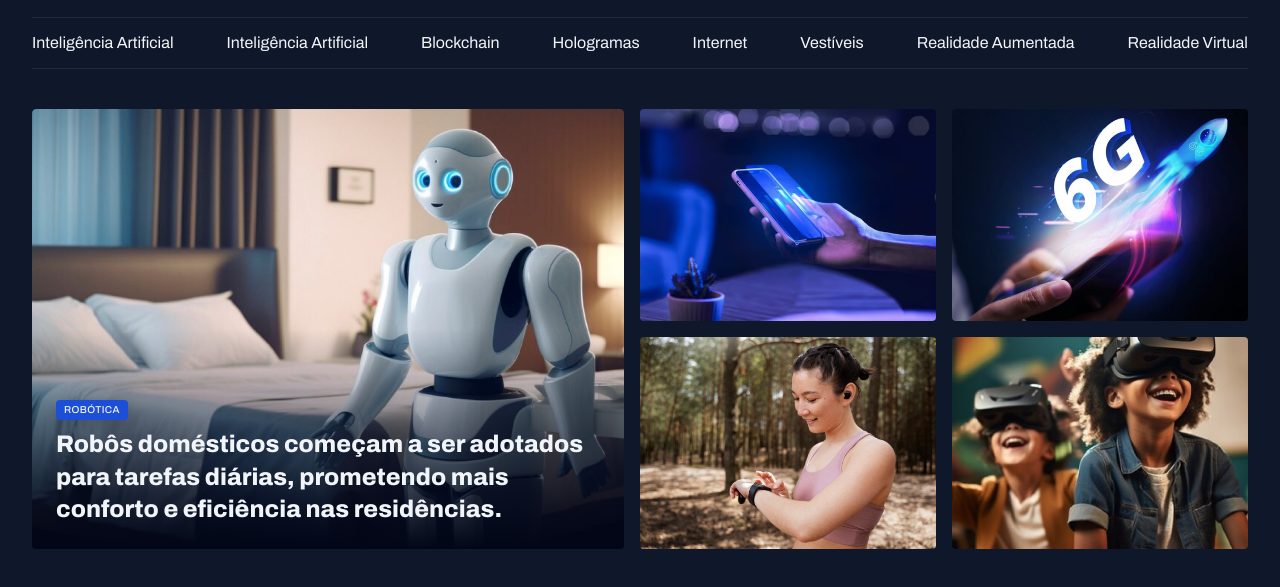
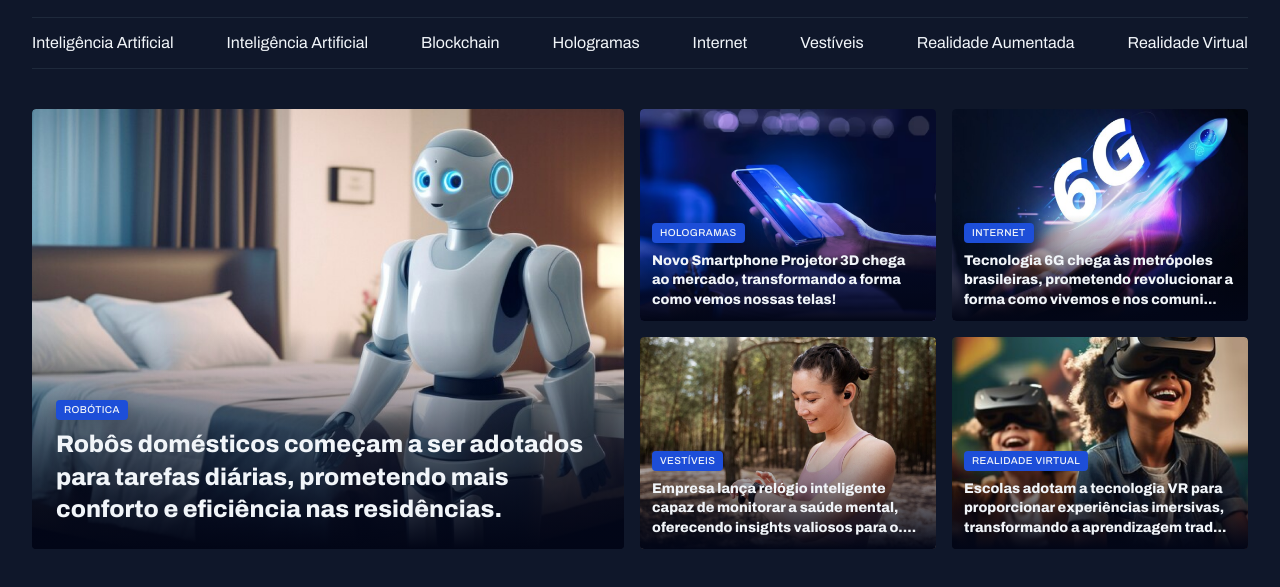
Before and after one commit to BrenonDev/tech-news, a plain HTML site: page index.html in a window 1280 px wide. Shown: the part 55-642 px from the top of the page. Drawn offline with Linux system fonts and the light colour scheme.

Commit message:
finalização da seção destaques

```diff
--- a/index.html
+++ b/index.html
@@ -40,27 +40,51 @@
     <main class="grid container">
         <section id="featured" class="grid grid-flow-column gap-16">
             <figure class="card">
-                <img src="assets/images/Image 01.png" alt="">
+                <img src="assets/images/Image 01.png" alt="Robôs domésticos começam a ser adotados para tarefas diárias, prometendo mais conforto e eficiência nas residências.">
                 <figcaption>
                     <span class="content-tag">Robótica</span>
-                    <h1 class="text-2xl">
+                    <h2 class="text-2xl">
                         Robôs domésticos começam a ser adotados para tarefas diárias, prometendo mais conforto e eficiência nas residências.
-                    </h1>
+                    </h2>
                 </figcaption>
             </figure>
             <div class="grid grid-2-columns gap-16">
-                <div>
-                    <img src="assets/images/Image 02.png" alt="">
-                </div>
-                <div>
-                    <img src="assets/images/Image 03.png" alt="">
-                </div>
-                <div>
-                    <img src="assets/images/Image 04.png" alt="">
-                </div>
-                <div>
-                    <img src="assets/images/Image 05.png" alt="">
-                </div>
+                <figure class="card">
+                    <img src="assets/images/Image 02.png" alt="Novo Smartphone Projetor 3D chega ao mercado, transformando a forma como vemos nossas telas!">
+                    <figcaption>
+                        <span class="content-tag">Hologramas</span>
+                        <h2 class="text-lg">
+                            Novo Smartphone Projetor 3D chega ao mercado, transformando a forma como vemos nossas telas!
+                        </h2>
+                    </figcaption>
+                </figure>
+                <figure class="card">
+                    <img src="assets/images/Image 03.png" alt="Tecnologia 6G chega às metrópoles brasileiras, prometendo revolucionar a forma como vivemos e nos comunicamos.">
+                    <figcaption>
+                        <span class="content-tag">Internet</span>
+                        <h2 class="text-lg">
+                            Tecnologia 6G chega às metrópoles brasileiras, prometendo revolucionar a forma como vivemos e nos comuni...
+                        </h2>
+                    </figcaption>
+                </figure>
+                <figure class="card">
+                    <img src="assets/images/Image 04.png" alt="Empresa lança relógio inteligente capaz de monitorar a saúde mental, oferecendo insights valiosos para o bem-estar pessoal.">
+                    <figcaption>
+                        <span class="content-tag">Vestíveis</span>
+                        <h2 class="text-lg">
+                            Empresa lança relógio inteligente capaz de monitorar a saúde mental, oferecendo insights valiosos para o....
+                        </h2>
+                    </figcaption>
+                </figure>
+                <figure class="card">
+                    <img src="assets/images/Image 05.png" alt="Escolas adotam a tecnologia VR para proporcionar experiências imersivas, transformando a aprendizagem tradicional.">
+                    <figcaption>
+                        <span class="content-tag">Realidade Virtual</span>
+                        <h2 class="text-lg">
+                            Escolas adotam a tecnologia VR para proporcionar experiências imersivas, transformando a aprendizagem trad...
+                        </h2>
+                    </figcaption>
+                </figure>
             </div>
         </section>
     </main>
--- a/styles/sections.css
+++ b/styles/sections.css
@@ -20,9 +20,13 @@
         figcaption {
             position: absolute;
             bottom: 0;
-            margin: 24px;
+            padding: 24px;
 
-            h1 {
+            &:has(.text-lg) {
+                padding: 12px;
+            }
+
+            h2 {
                 margin-top: 8px;
             }
         }
```
